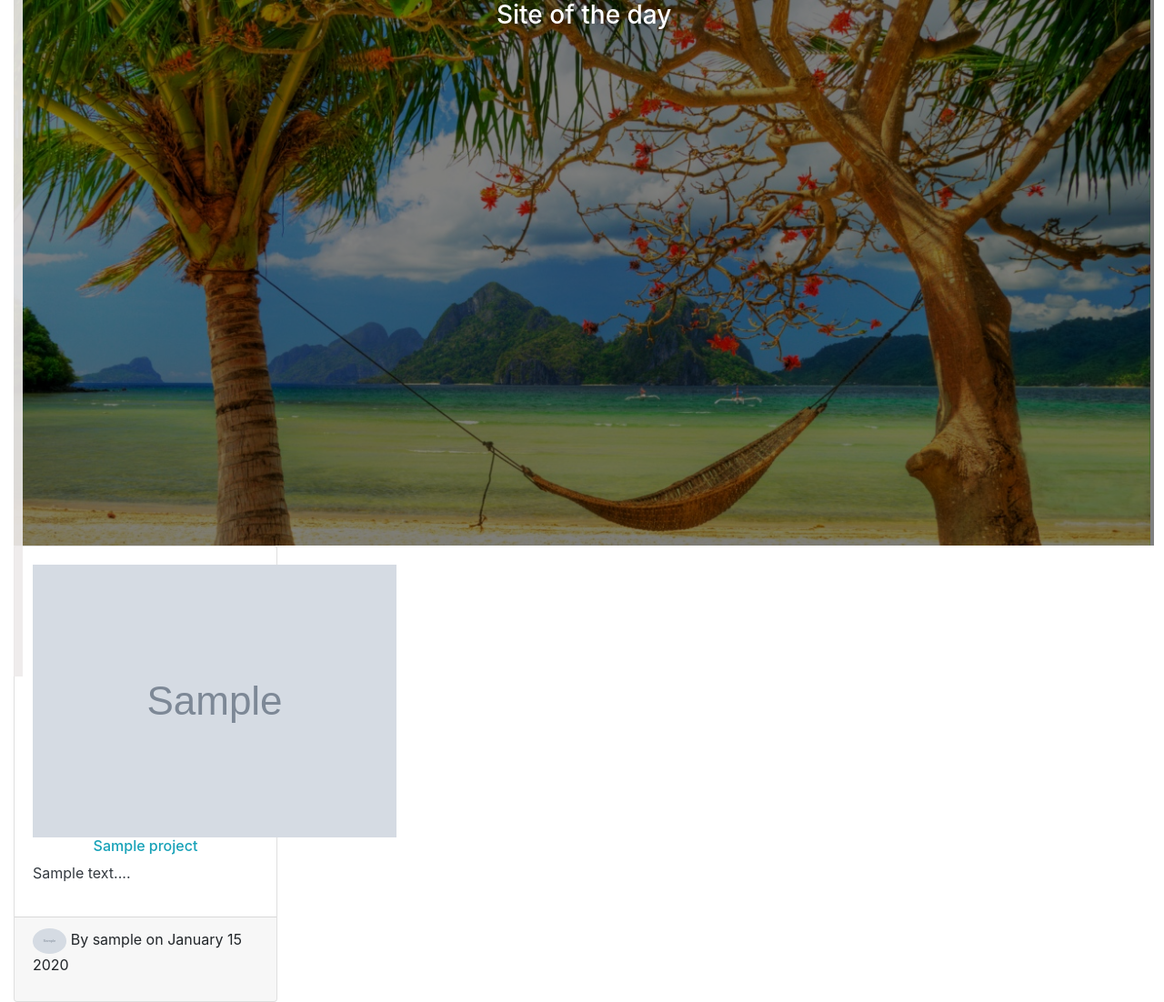
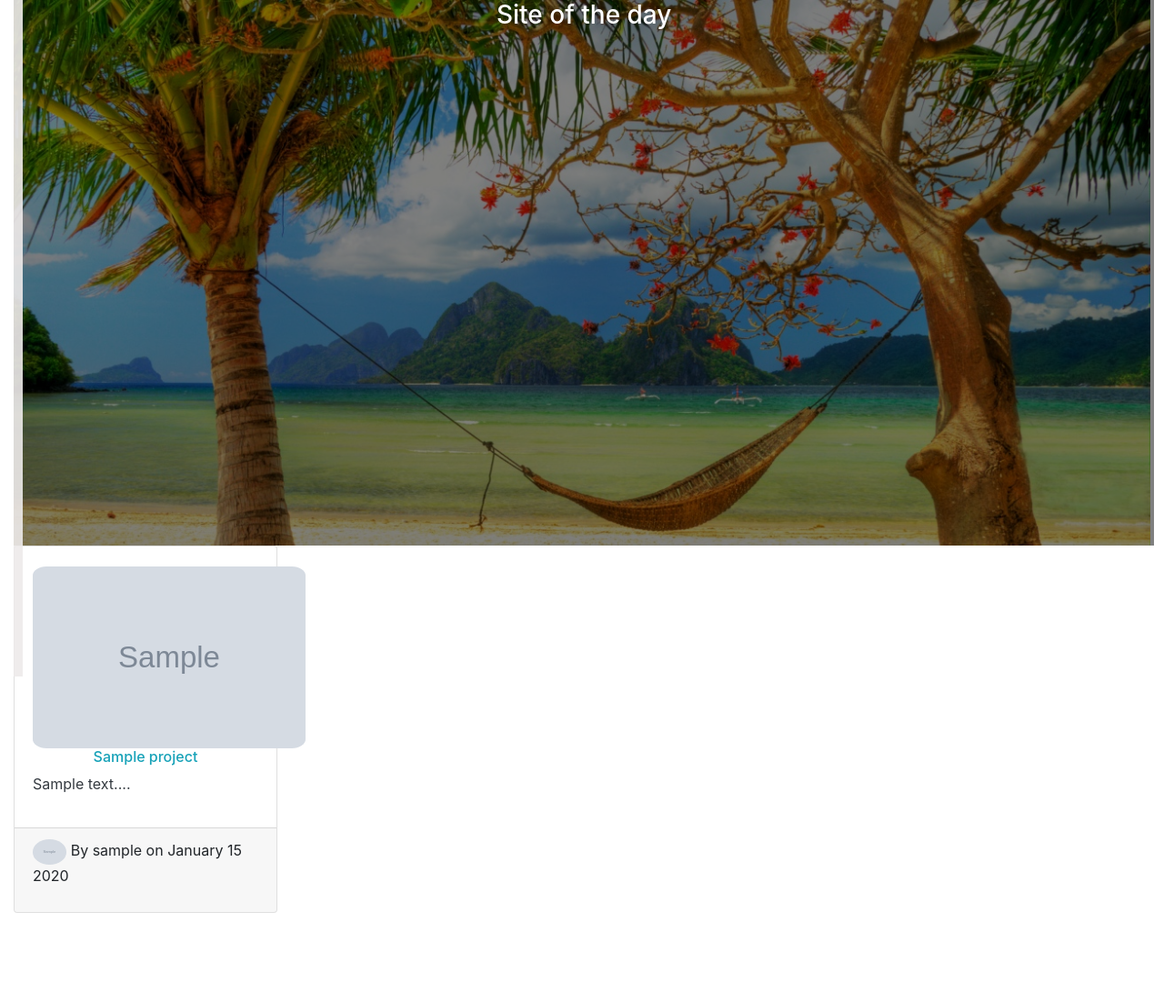
Before and after one commit to Paulwamaria/Projwards, a Django app: page / in a window 1280 px wide. Shown: the part 136-1238 px from the top of the page at 91% size. After the commit the page ends 1140 px from the top, so only its background shows below. Run offline with Django 3.2, Linux system fonts and the light colour scheme; tables that the repository leaves empty hold one stand-in row (values such as "Sample post"); grey boxes marked "Sample" are stand-in pictures; some libraries are stand-ins or nearby versions; some web fonts are replaced.

Commit message:
Add styles to display the projects

```diff
--- a/wards/static/css/main.css
+++ b/wards/static/css/main.css
@@ -107,3 +107,28 @@ overflow:hidden;
     height:auto;
     border-radius: 50%;
 }
+.media{
+    margin-left: 20px;
+}
+.full-profile{
+    max-width: 640px;
+    height: auto;
+}
+#imag {
+    margin-top:2px;
+    width: 300px;
+    max-height: 200px;
+    border-radius: 5%;
+
+}
+.card{
+    min-height: 400px;
+}
+#imag:hover {
+    opacity: 0.5;
+}
+
+.img-posts{
+    max-width: 620px;
+    height: auto;
+}
```
